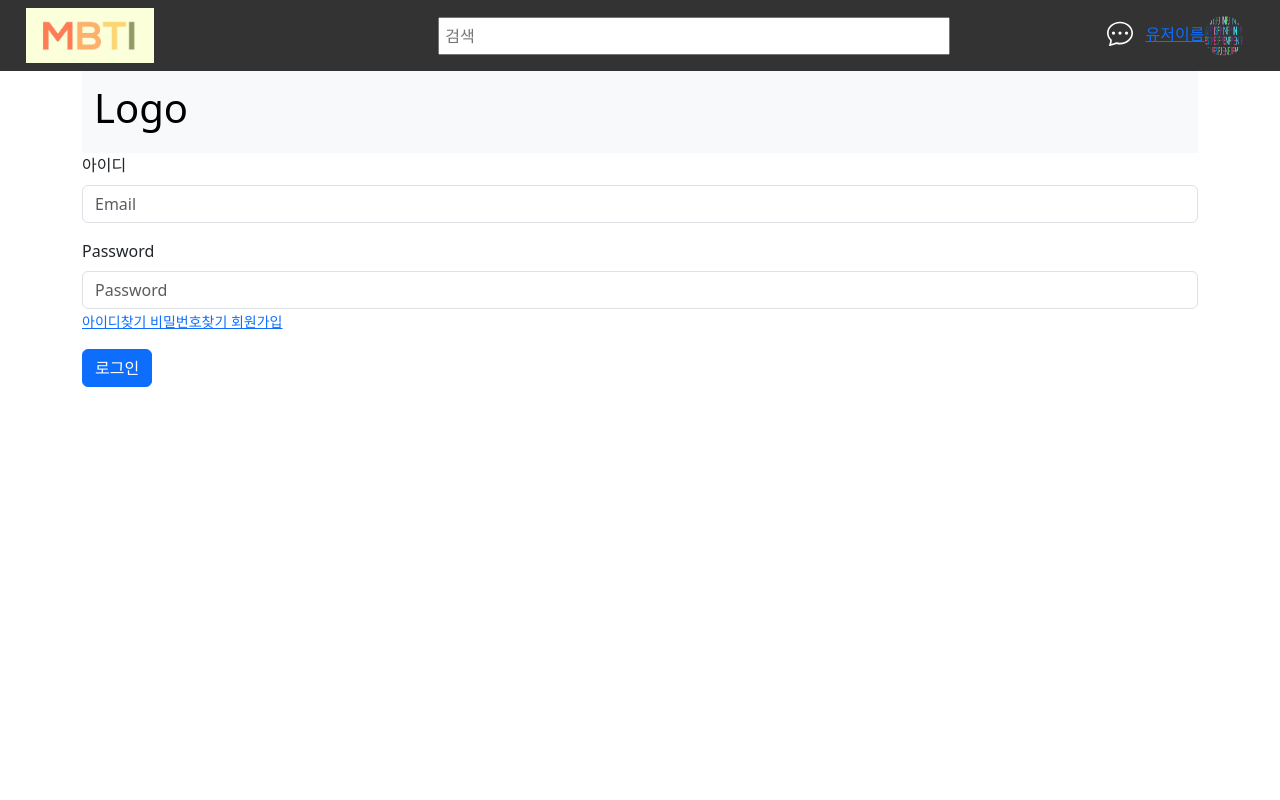
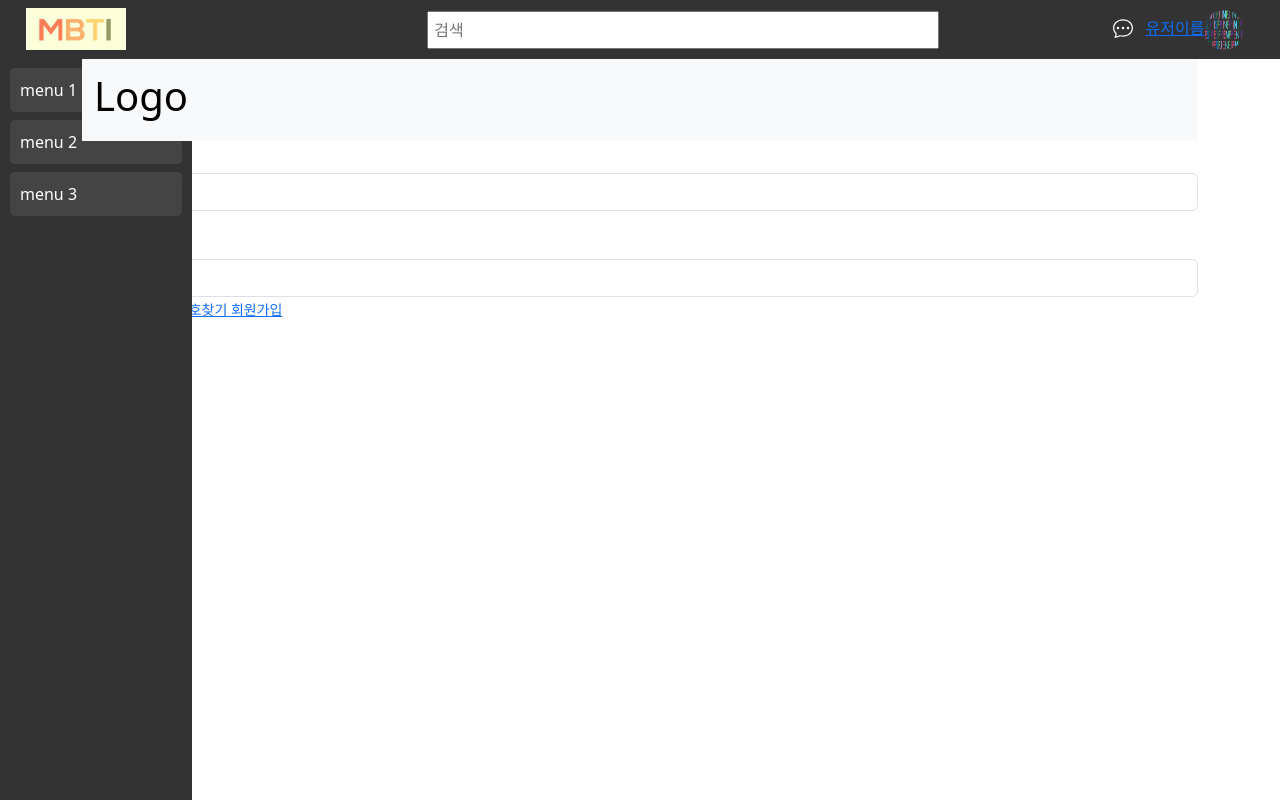
Before and after one commit to Vanillwa/mbti-react, a React (Create React App) app: page / in a window 1280 px wide. Built offline with nearby package versions, Linux system fonts and the light colour scheme.

Commit message:
임시 왼쪽 사이드바

```diff
--- a/src/App.js
+++ b/src/App.js
@@ -1,10 +1,12 @@
 import { Route, Routes } from "react-router-dom";
 import Main from "./pages/Main";
 import  Nav  from "./component/Nav";
+import LeftSidebar from "./component/LeftSidebar";
 function App() {
   return (
     <div className="App">
       <Nav/>
+      <LeftSidebar/>
       <Routes>
         <Route path="/" element={<Main/>}></Route>
 
--- /dev/null
+++ b/src/component/LeftSidebar.js
@@ -0,0 +1,13 @@
+import React from 'react';
+import '../css/leftSidebar.css'
+const LeftSidebar = () => {
+  return (
+    <div className='sidebar'>
+      <div className='sidebar-item'>menu 1</div>
+      <div className='sidebar-item'>menu 2</div>
+      <div className='sidebar-item'>menu 3</div>
+    </div>
+  );
+};
+
+export default LeftSidebar;
--- a/src/css/Nav.css
+++ b/src/css/Nav.css
@@ -22,8 +22,7 @@
 }
 
 .navbar-logo .logo{
-  width: 10vw;
-  height: auto;
+  width: 100px;
 }
 
 .navbar-user{
@@ -49,13 +48,9 @@
   margin-right: 10px;
 }
 
-.chatLink{
-
-}
 .chatIcon {
-  width: 2vw;
+  width: 20px;
   height: auto;
   margin-right: 1vw;
   margin-bottom: 5px;
-
 }
--- /dev/null
+++ b/src/css/leftSidebar.css
@@ -0,0 +1,23 @@
+.sidebar {
+  position: fixed;
+  top: 50px;
+  left: 0;
+  width: 15vw;
+  height: calc(100vh - 50px);
+  background-color: #333;
+  color: white;
+  box-sizing: border-box;
+  padding: 10px;
+  overflow-y: auto;
+}
+
+.sidebar-item {
+  padding: 10px;
+  margin: 8px 0;
+  background-color: #444;
+  border-radius: 5px;
+}
+
+.sidebar-item:hover {
+  background-color: #555;
+}
```
Also changed, not shown: src/component/Sidebar.js (deleted, +0 -11 lines).
